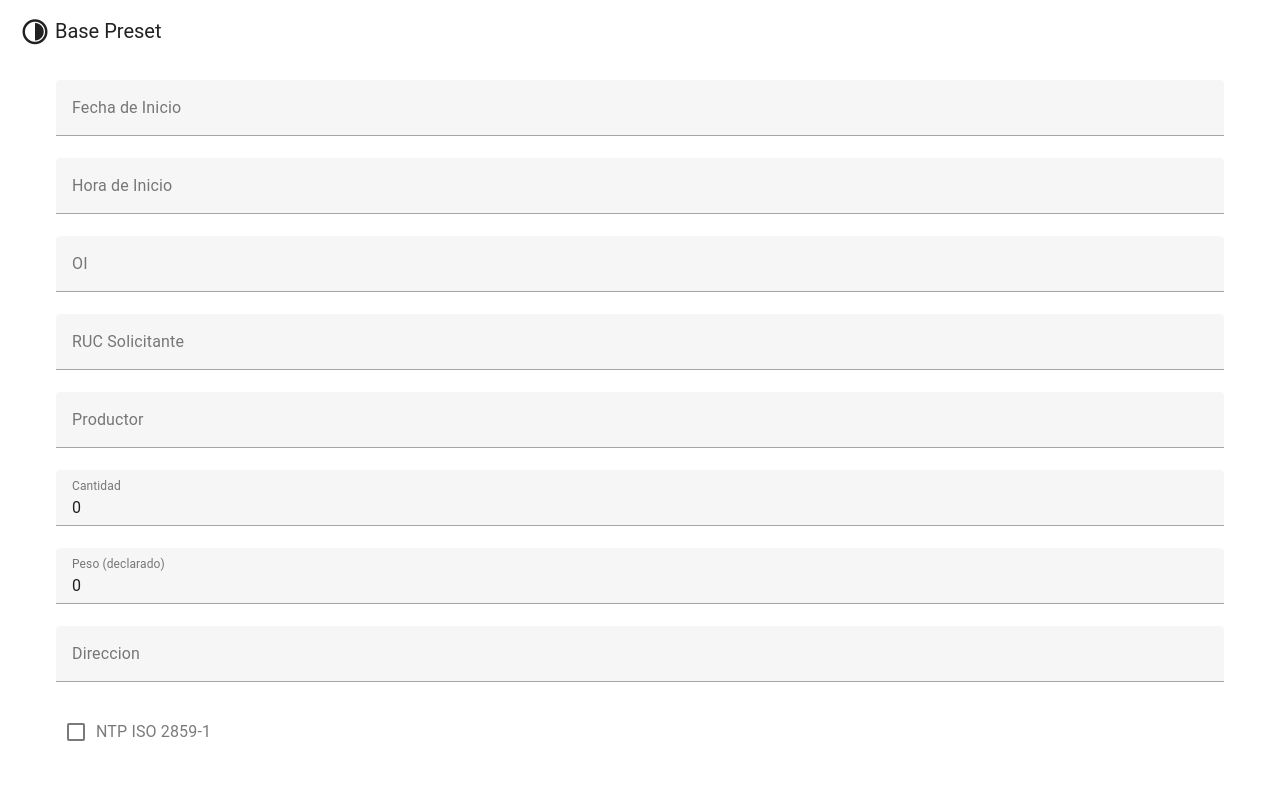
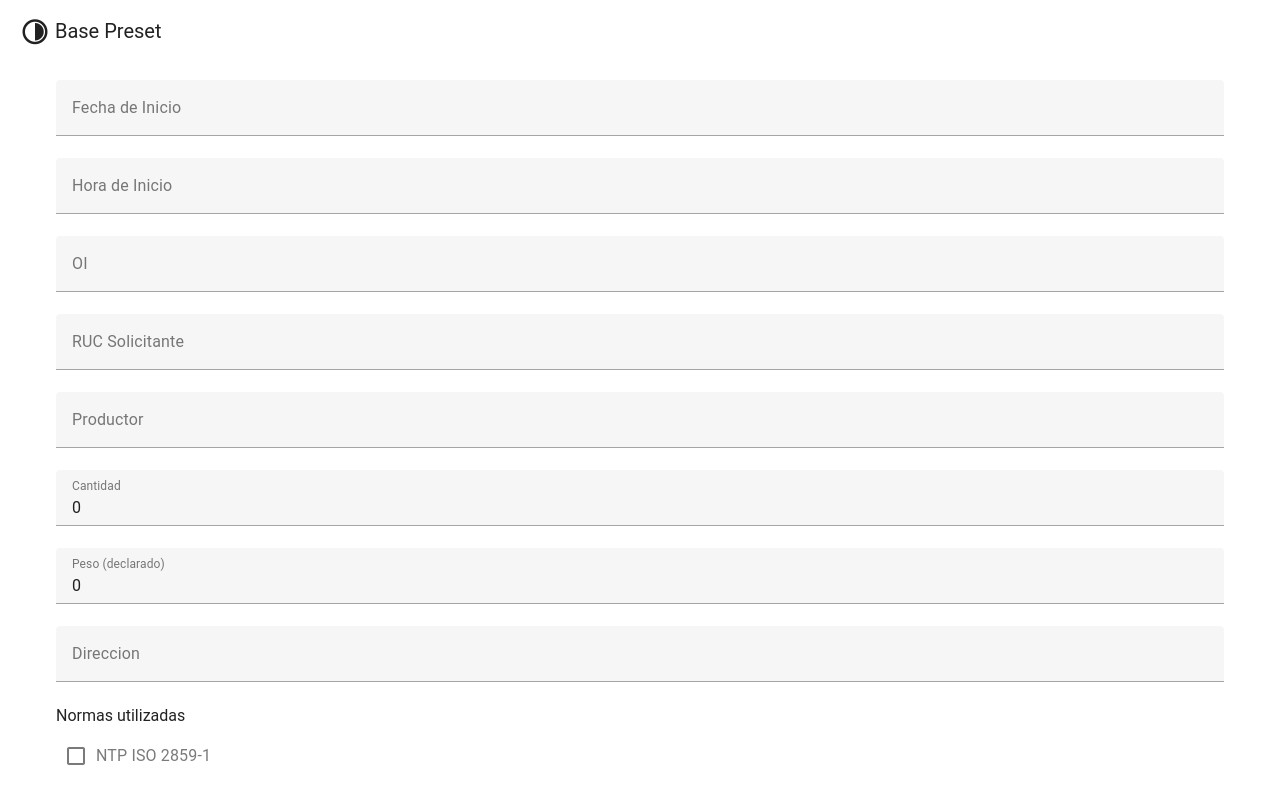
Before and after one commit to italo-casanova/poc-view, a Vue app: page /InspeccionSuperficies in a window 1280 px wide. Shown: the top 799 px of the page. Built offline with nearby package versions, Linux system fonts and the light colour scheme.

Commit message:
commit: InspeccionSuperficies

```diff
--- a/src/components/InspeccionSuperficies.vue
+++ b/src/components/InspeccionSuperficies.vue
@@ -9,8 +9,10 @@
       <v-text-field v-model="formData.amount" label="Cantidad"></v-text-field>
       <v-text-field v-model="formData.declaredweight" label="Peso (declarado)"></v-text-field>
       <v-text-field v-model="formData.address" label="Direccion"></v-text-field>
+      Normas utilizadas
       <v-checkbox v-model="formData.usednorm_ntp" label="NTP ISO 2859-1"></v-checkbox>
       <v-checkbox v-model="formData.usednorm_other" label="Otros"></v-checkbox>
+      Instrumentos
       <v-checkbox v-model="formData.instruments_thermometer" label="Termometro Calibrado"></v-checkbox>
       <v-checkbox v-model="formData.instruments_hyssop" label="Hisopos"></v-checkbox>
       Detalles de Muestreo
```
